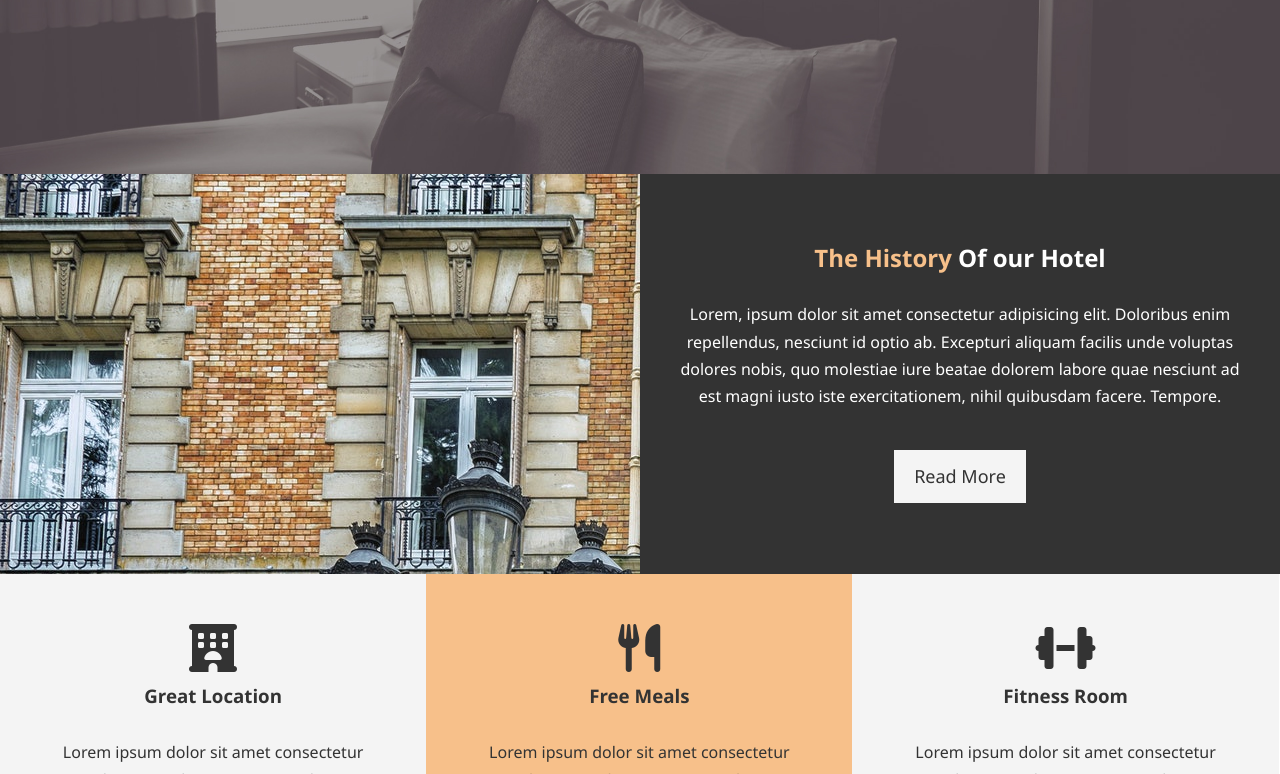
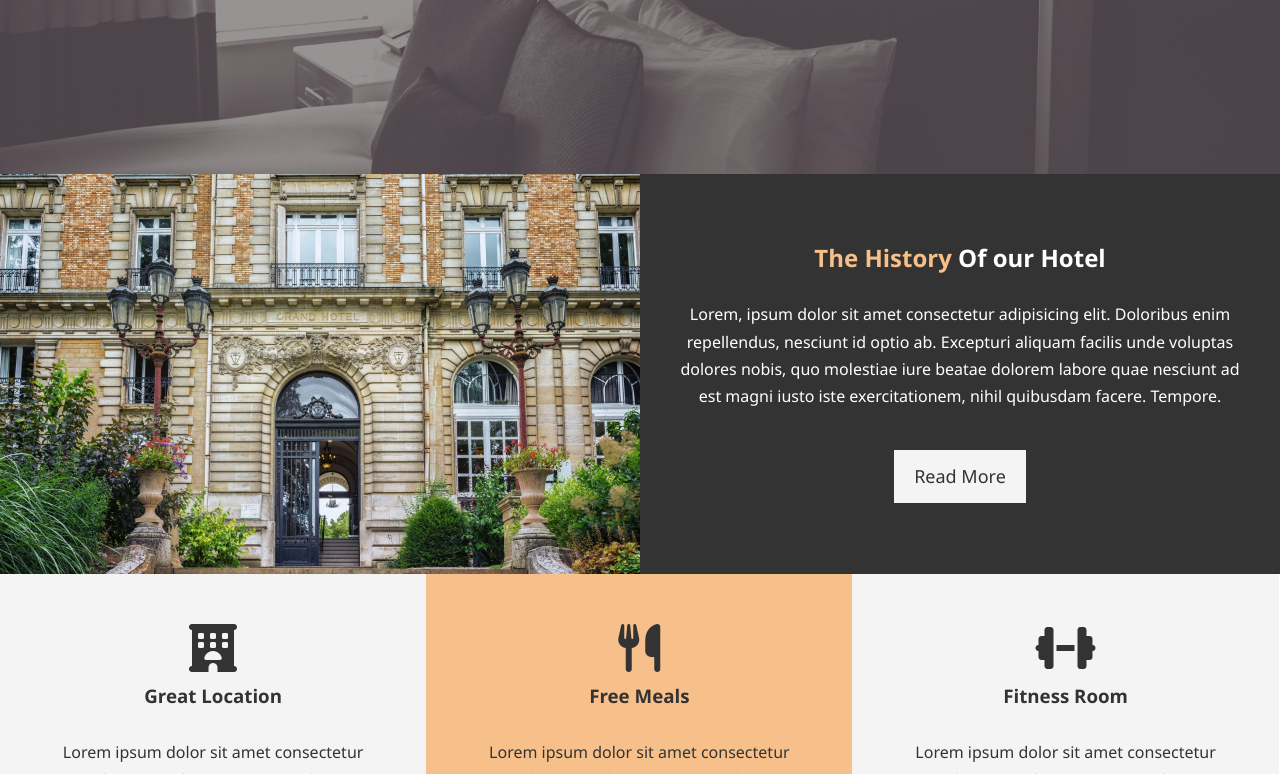
Before and after one commit to STomlinson1/Small-Websites, a plain HTML site: page Hotel/v1/index.html in a window 1280 px wide. Shown: the part 493-1267 px from the top of the page. Drawn offline with Linux system fonts and the light colour scheme.

Commit message:
small css fix

```diff
--- a/Hotel/v1/css/app.css
+++ b/Hotel/v1/css/app.css
@@ -176,7 +176,7 @@ p {
 #home-info .info-img {
 	float: left;
 	width: 50%;
-	background: url('../img/photo-1.jpg') no-repeat;
+	background: url('../img/photo-1.jpg') no-repeat center center/cover;
 	min-height: 100%;
 }
 
```
Also changed, not shown: Hotel/v2/dist/pages/index.html.
